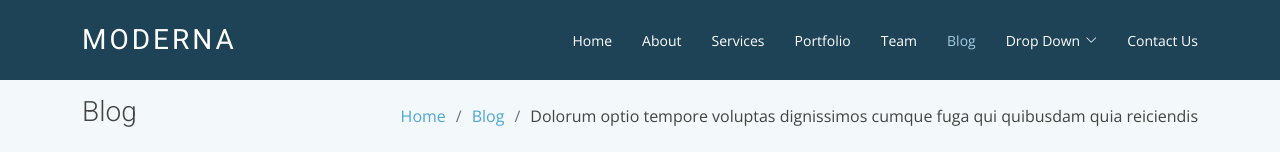
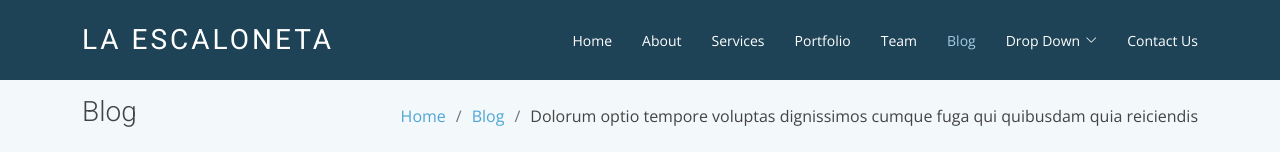
Before and after one commit to raulovcp/modern, a plain HTML site: page blog-single.html in a window 1280 px wide. Shown: the top 160 px of the page. Drawn offline with nearby package versions, Linux system fonts and the light colour scheme.

Commit message:
class link updates 3

```diff
--- a/blog-single.html
+++ b/blog-single.html
@@ -43,7 +43,7 @@
     <div class="container d-flex justify-content-between align-items-center">
 
       <div class="logo">
-        <h1 class="text-light"><a href="index.html" class="site-nav_link-main"><span>Moderna</span></a></h1>
+        <h1 class="text-light"><a href="index.html" class="site-nav_link-main"><span>La escaloneta</span></a></h1>
         <!-- Uncomment below if you prefer to use an image logo -->
         <!-- <a href="index.html"><img src="assets/img/logo.png" alt="" class="img-fluid"></a>-->
       </div>
```
Also changed, not shown: blog.html (+1 -1 lines), contact.html (+1 -1 lines), portfolio-details.html (+1 -1 lines), portfolio.html (+1 -1 lines), services.html (+1 -1 lines), team.html (+1 -1 lines).
